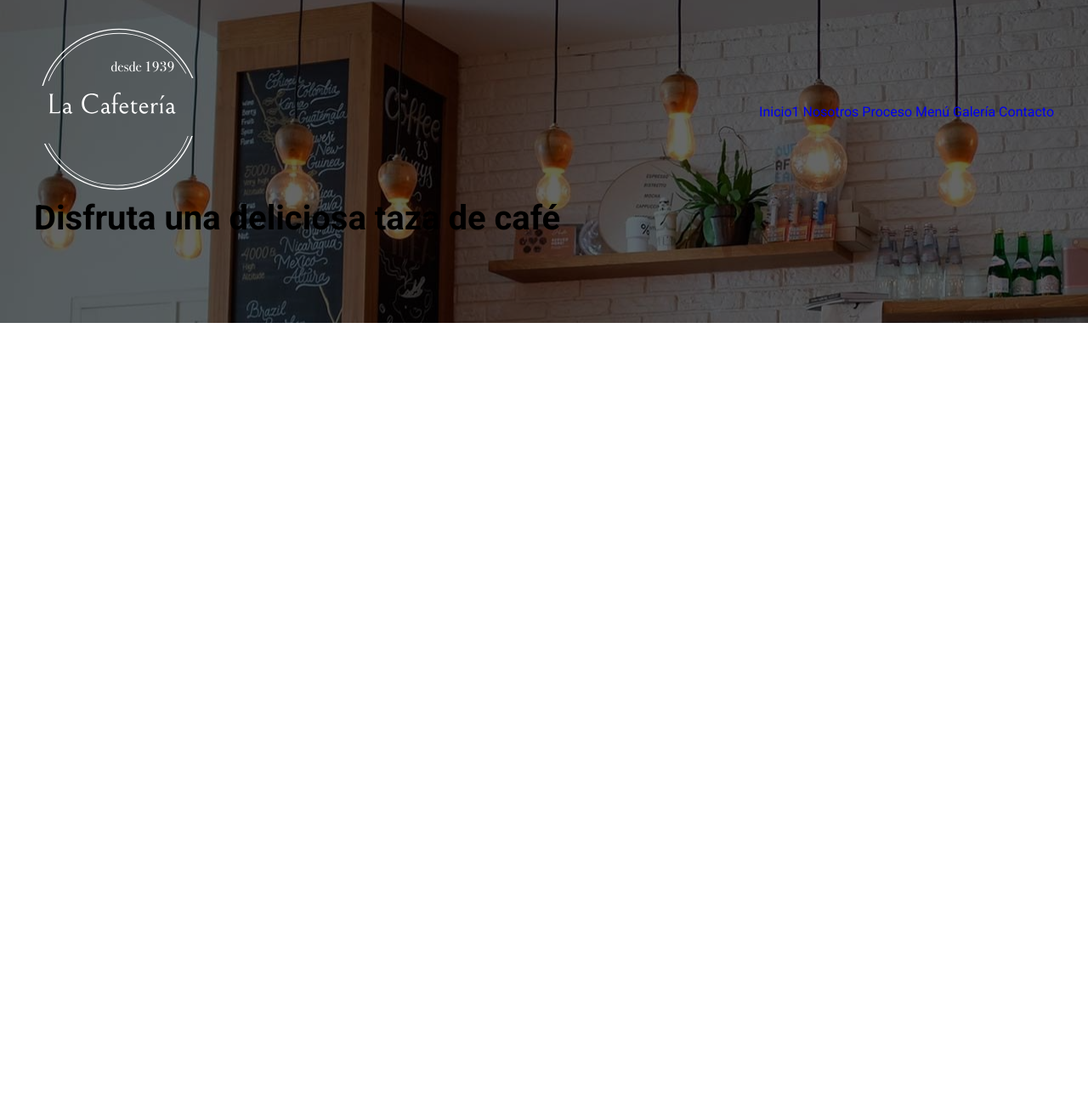
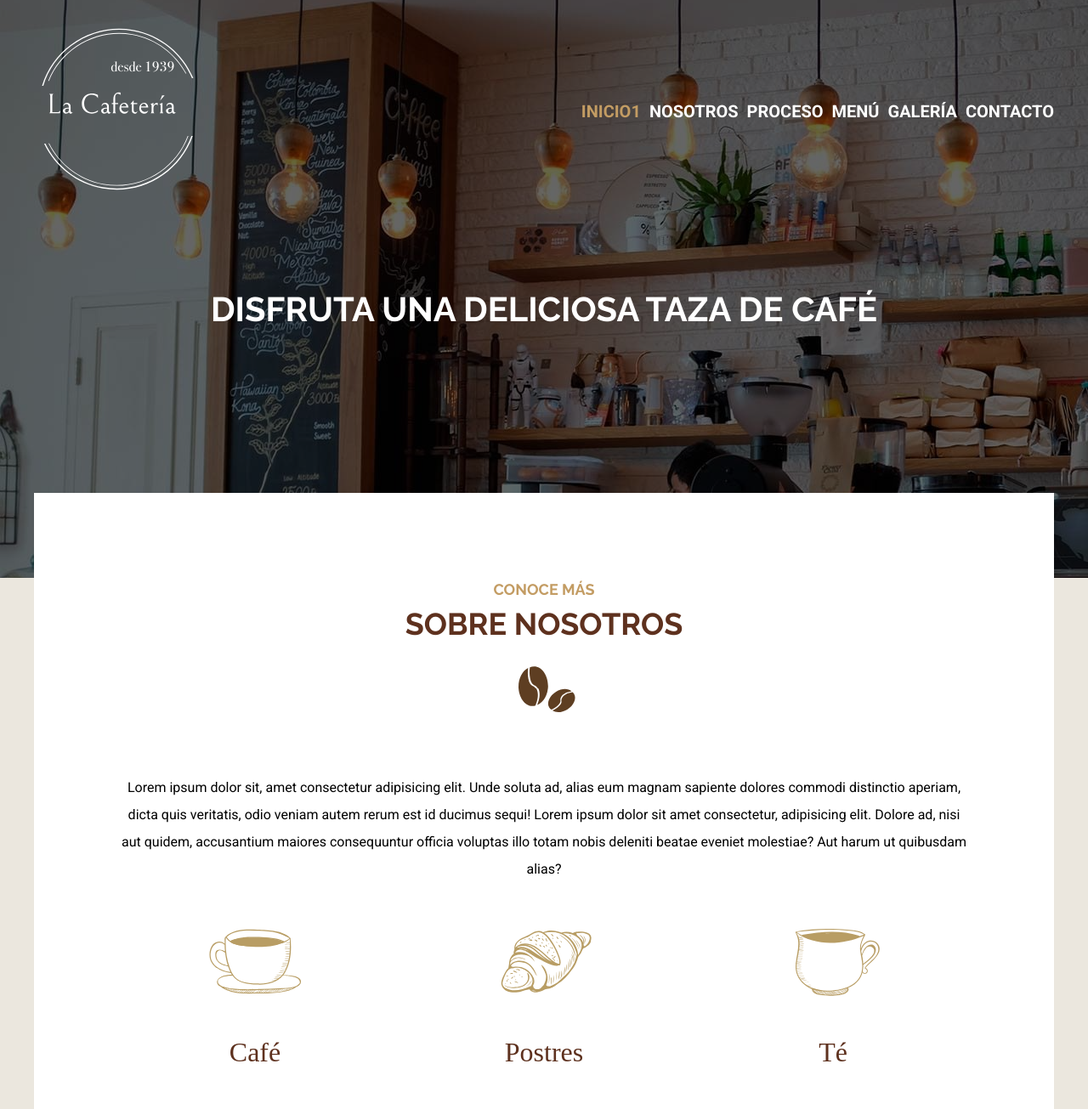
Before and after one commit to fergonzalezcodigo/cafeteria-sass, a website: page index.html in a window 1280 px wide. Shown: the part 20-1325 px from the top of the page at 85% size. Before the commit the page ends 800 px from the top, so only its background shows below. Drawn offline with Linux system fonts and the light colour scheme; a web font is replaced by a local one.

Commit message:
contenido-principal y mixins grid

```diff
--- a/index.html
+++ b/index.html
@@ -6,7 +6,7 @@
   <title>Cafetería SASS</title>
   <link rel="preconnect" href="https://fonts.googleapis.com">
   <link rel="preconnect" href="https://fonts.gstatic.com" crossorigin>
-  <link href="https://fonts.googleapis.com/css2?family=Roboto:wght@400;700;900&display=swap" rel="stylesheet">
+  <link href="https://fonts.googleapis.com/css2?family=Bona+Nova&family=Raleway:wght@700;900&family=Roboto:wght@400;700;900&display=swap" rel="stylesheet">
   <link rel="stylesheet" href="build/css/app.css">
 </head>
 <body>
@@ -17,7 +17,7 @@
           <img src="build/img/logo.svg" alt="logo cafeteria">
         </div>
         <nav class="nav-principal">
-          <a href="index.html">Inicio1</a>
+          <a class="activo" href="index.html">Inicio1</a>
           <a href="nosotros.html">Nosotros</a>
           <a href="proceso.html">Proceso</a>
           <a href="menu.html">Menú</a>
@@ -30,5 +30,32 @@
       </div>
     </div>
   </header>
+
+  <main class="contenedor contenido-principal text-center">
+    <section class="conoce">
+      <h2><span>Conoce más</span> sobre nosotros</h2>
+      <p>
+        Lorem ipsum dolor sit, amet consectetur adipisicing elit. Unde soluta ad, alias eum magnam sapiente dolores commodi distinctio aperiam, dicta quis veritatis, odio veniam autem rerum est id ducimus sequi!
+        Lorem ipsum dolor sit amet consectetur, adipisicing elit. Dolore ad, nisi aut quidem, accusantium maiores consequuntur officia voluptas illo totam nobis deleniti beatae eveniet molestiae? Aut harum ut quibusdam alias?
+      </p>
+    </section>
+    <section class="iconos">
+      <ul class="listado-iconos">
+        <li>
+          <img src="build/img/icono_cafe.svg" alt="icono cafe">
+          <p>Café</p>
+        </li>
+        <li>
+          <img src="build/img/icono_postre.svg" alt="icono postre">
+          <p>Postres</p>
+        </li>
+        <li>
+          <img src="build/img/icono_te.svg" alt="icono té">
+          <p>Té</p>
+        </li>
+      </ul>
+    </section>
+
+  </main>
 </body>
 </html>
--- a/src/scss/app.scss
+++ b/src/scss/app.scss
@@ -1,2 +1,3 @@
 @use 'base';
-@use 'header'
+@use 'header';
+@use 'inicio';
--- a/src/scss/base/_globales.scss
+++ b/src/scss/base/_globales.scss
@@ -8,12 +8,14 @@ html{
   box-sizing: inherit;
 }
 body{
-  font-family: v.$fuente_principal;
+  font-family: v.$fuenteSecundaria;
   font-size: 1.6rem;
+  background-color: v.$cafeClaro;
 }
 p{
   color: v.$negro;
-  font-size: 2rem;
+  font-size: 1.6rem;
+  line-height: 2;
 }
 .contenedor{
   width: 95%;
@@ -27,15 +29,8 @@ img{
   max-width: 100%;
   display: block;
 }
-h1, h2, h3{
-  margin: 0 0 v.$separacion 0;
+ul{
+  list-style: none;
+  padding: 0;
+  margin: 0;
 }
-h1{
-  font-size: 4rem;
-}
-h2{
-  font-size: 3.6rem;
-}
-h3{
-  font-size: 3.2rem;
-}
--- a/src/scss/base/_index.scss
+++ b/src/scss/base/_index.scss
@@ -1,4 +1,6 @@
+@forward 'globales';
 @forward 'normalize';
+@forward 'mixins';
+@forward 'tipografia';
+@forward 'utilidades';
 @forward 'variables';
-@forward 'globales';
-@forward 'utilidades';
--- a/src/scss/base/_mixins.scss
+++ b/src/scss/base/_mixins.scss
@@ -17,3 +17,9 @@
     @content;
   }
 }
+
+@mixin grid($columnas, $espaciado){
+  display: grid;
+  grid-template-columns: repeat($columnas, 1fr);
+  column-gap: $espaciado;
+}
--- /dev/null
+++ b/src/scss/base/_tipografia.scss
@@ -0,0 +1,34 @@
+@use 'variables' as v;
+
+h1, h2, h3{
+  font-family: v.$fuentePrincipal;
+  margin: 0 0 v.$separacion 0;
+  text-transform: uppercase;
+  text-align: center;
+  line-height: 1.5;
+}
+h1{
+  font-size: 4rem;
+}
+h2{
+  font-size: 3.6rem;
+  color: v.$primario;
+  span{
+    color: v.$secundario;
+    font-size: 1.8rem;
+    display: block;
+  }
+
+  &::after{
+    content: '';
+    display: block;
+    width: 10rem;
+    height: 10rem;
+    margin: 0 auto;
+    background-image: url(../img/cafe.svg);
+    background-size: 10rem;
+  }
+}
+h3{
+  font-size: 3.2rem;
+}
--- a/src/scss/base/_variables.scss
+++ b/src/scss/base/_variables.scss
@@ -1,5 +1,7 @@
 // Fuentes
-$fuente_principal: 'Roboto', sans-serif;
+$fuentePrincipal: 'Raleway', sans-serif;
+$fuenteSecundaria: 'Roboto', sans-serif;
+$fuenteCursiva: 'Bona Nova', serif;
 
 // Media Queries
 $telefono: 480px;
@@ -7,11 +9,12 @@ $tablet: 768px;
 $desktop: 1024px;
 
 // Colores
-$primario: #E8505B;
-$secundario: #455A64;
+$primario: #5E311E;
+$secundario: #C39C63;
 $negro: #000000;
 $blanco: #FFFFFF;
 $grisClaro: #eceeef;
+$cafeClaro: #ebe7de;
 
 // Unidades
 $separacion: 5rem;
--- a/src/scss/header/_header.scss
+++ b/src/scss/header/_header.scss
@@ -4,6 +4,9 @@
 .header{
   padding: 5rem 0;
   position: relative;
+  @include m.tablet {
+    min-height: 70rem;
+  }
 
   &::before{
     content: "";
@@ -17,6 +20,17 @@
   }
   .contenido-header{
     position: relative;
+
+    h1{
+      text-align: center;
+      color: v.$blanco;
+      text-transform: uppercase;
+      margin-top: 5rem;
+
+      @include m.tablet {
+        margin-top: 10rem;
+      }
+    }
   }
 }
 
--- a/src/scss/header/_navegacion.scss
+++ b/src/scss/header/_navegacion.scss
@@ -0,0 +1,36 @@
+@use 'base/variables' as v;
+@use 'base/mixins' as m;
+//@use 'sass:math';
+
+
+.nav-principal{
+  display: flex;
+  flex-direction: column;
+  margin-top: 5rem;
+  @include m.tablet {
+    flex-direction: row;
+    gap: 1rem;
+    margin-top: 0;
+    //gap: math.div(v.$separacion, 4 );
+  }
+
+  a{
+    text-align: center;
+    color: v.$blanco;
+    font-size: 2rem;
+    text-transform: uppercase;
+    font-weight: 700;
+    margin-bottom: 1rem;
+    @include m.tablet {
+      margin-bottom: 0;
+    }
+
+    &:hover{
+      color: v.$secundario;
+    }
+
+    &.activo{
+      color: v.$secundario;
+    }
+  }
+}
--- /dev/null
+++ b/src/scss/inicio/_contenido.scss
@@ -0,0 +1,13 @@
+@use 'base/variables' as v;
+@use 'base/mixins' as m;
+
+.contenido-principal{
+  background-color: v.$blanco;
+  padding: 5rem 2rem;
+
+  @include m.tablet {
+    padding: 10rem;
+    margin-top: -10rem;
+    position: relative;
+  }
+}
--- /dev/null
+++ b/src/scss/inicio/_iconos.scss
@@ -0,0 +1,24 @@
+@use 'base/variables' as v;
+@use 'base/mixins' as m;
+
+.iconos{
+  margin-top: 5rem;
+
+  .listado-iconos{
+
+    @include m.tablet {
+      @include m.grid(3, 2rem)
+    }
+    li{
+      img{
+        margin: 0 auto;
+        width: 12rem;
+      }
+      p{
+        font-family: v.$fuenteCursiva;
+        font-size: 3.2rem;
+        color: v.$primario;
+      }
+    }
+  }
+}
--- /dev/null
+++ b/src/scss/inicio/_index.scss
@@ -0,0 +1,2 @@
+@forward 'contenido';
+@forward 'iconos';
```
Also changed, not shown: build/css/app.css.
